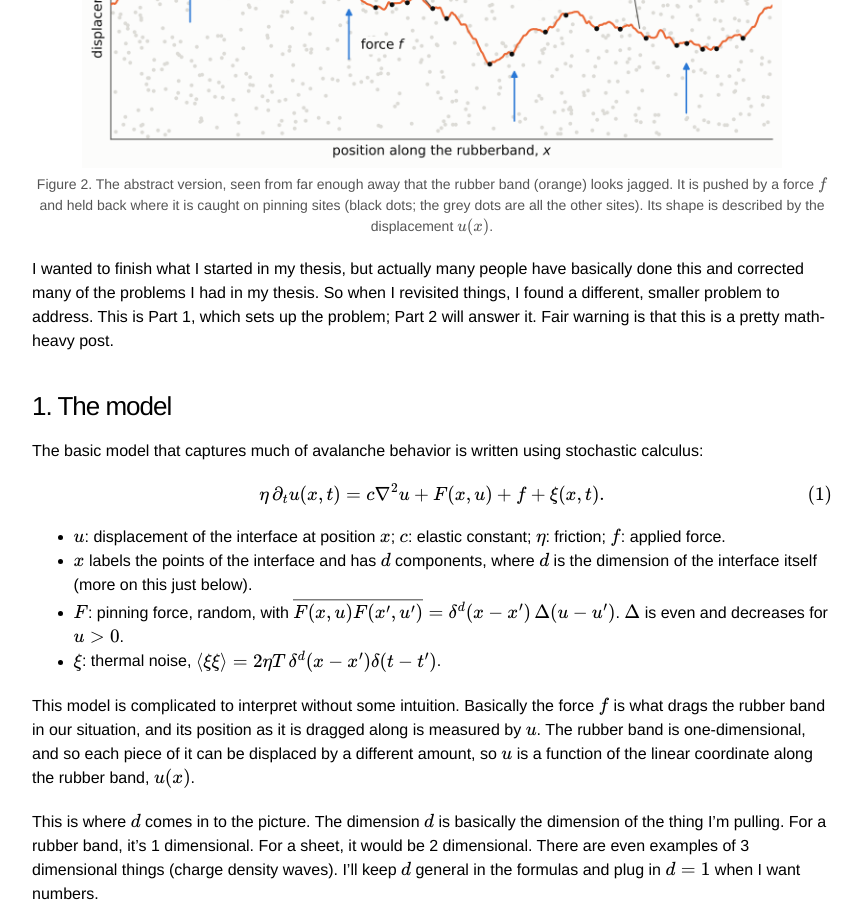
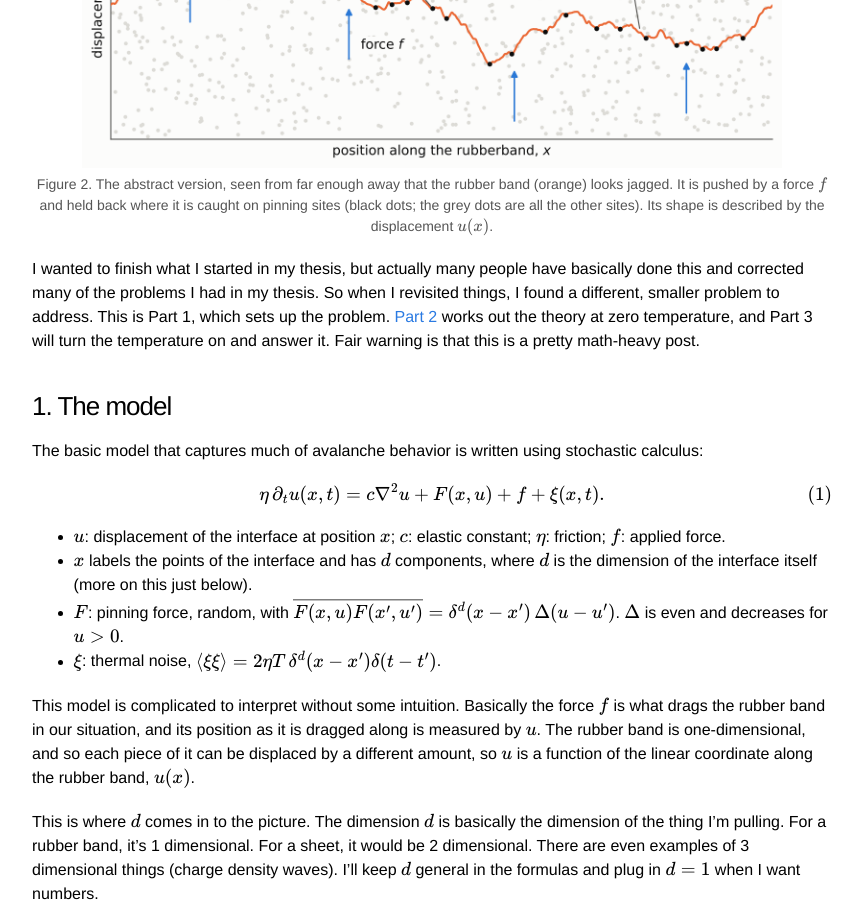
Before and after one commit to mohashei/mohashei.github.io, a Jekyll site: the page built from _posts/2026-11-12-avalanches-and-depinning.markdown, in a window 1280 px wide and 900 px high, scrolled down 1296 px. Shown: the whole window, without its empty margins (208-1070 px from the left). Built offline with Jekyll 4.4.1, drawn with Linux system fonts in a browser that asks for light colours; formulas are drawn with MathJax 3; some of the changed text lies outside the part shown.

Commit message:
Part 1: say Part 2 is zero temperature and Part 3 is finite temperature
Part 1 promised that Part 2 would answer the thermal avalanche question.
Part 2 turned out to be the zero-temperature theory, so point to it (with
a link) for that and move the finite-temperature answer to Part 3.

Co-Authored-By: Claude Fable 5.2 <noreply@anthropic.com>
Claude-Session: https://claude.ai/code/session_019THvcpQFrx7nL86WytBBTV

```diff
--- a/_posts/2026-11-12-avalanches-and-depinning.markdown
+++ b/_posts/2026-11-12-avalanches-and-depinning.markdown
@@ -45,7 +45,7 @@ A good abstracted figure of the situation is shown below:
 </div>
 </div>
 
-I wanted to finish what I started in my thesis, but actually many people have basically done this and corrected many of the problems I had in my thesis. So when I revisited things, I found a different, smaller problem to address. This is Part 1, which sets up the problem; Part 2 will answer it. Fair warning is that this is a pretty math-heavy post.
+I wanted to finish what I started in my thesis, but actually many people have basically done this and corrected many of the problems I had in my thesis. So when I revisited things, I found a different, smaller problem to address. This is Part 1, which sets up the problem. [Part 2](/2026/11/15/renormalization-of-functions/) works out the theory at zero temperature, and Part 3 will turn the temperature on and answer it. Fair warning is that this is a pretty math-heavy post.
 
 ### 1. The model
 
@@ -285,7 +285,7 @@ $$
 
 This is the creep law [12, 13, 14]. The strange thing about it is that the barrier grows without limit as the force goes to zero, so the response to a tiny force is not just small, it is exponentially small. It has been checked in experiments on magnetic domain walls over many decades of velocity [15].
 
-One more quantity falls out of (14) and will be important in Part 2. Ask how much extra force it takes to speed things up by a factor of $$e$$:
+One more quantity falls out of (14) and will be important in Part 3. Ask how much extra force it takes to speed things up by a factor of $$e$$:
 
 $$
 \frac{\partial f}{\partial\ln v}=\frac{T\,f}{\mu\,U_{\rm opt}} .
@@ -332,7 +332,7 @@ How does $$\ell_{\rm av}$$ depend on temperature and force?
 
 There are two answers in the literature. The field-theory calculation that derived the creep law (14) also estimated this length and got $$\ell_{\rm av}\propto T^{-\nu/\beta}$$ [14]. A more recent scaling argument [18] and simulations [19] say $$\ell_{\rm av}\propto T^{-\nu}$$. For the rubber band these are $$T^{-5.4}$$ and $$T^{-1.33}$$, which is not a small disagreement.
 
-Which one is right, and why, is the subject of Part 2. There I'll go through the field-theory calculation and show that, done consistently, it gives $$T^{-\nu}$$ too.
+Which one is right, and why, takes two more posts. [Part 2](/2026/11/15/renormalization-of-functions/) is about zero temperature: it sets up the field theory and shows how the pinning force changes as we zoom out. Part 3 is about finite temperature. There I'll go through the field-theory calculation and show that, done consistently, it gives $$T^{-\nu}$$ too.
 
 | Quantity | Meaning | Scaling |
 |---|---|---|
```
